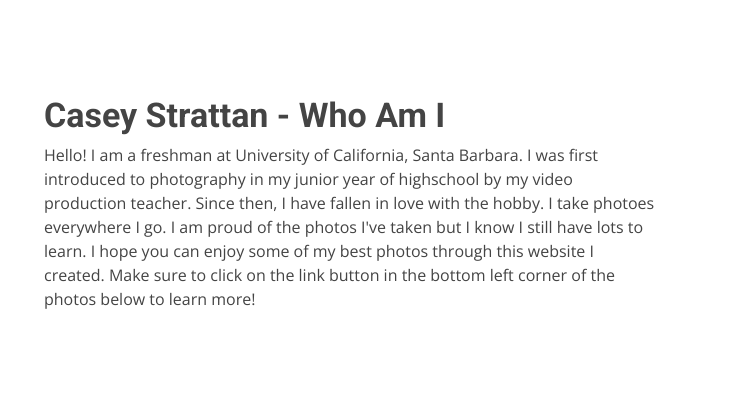
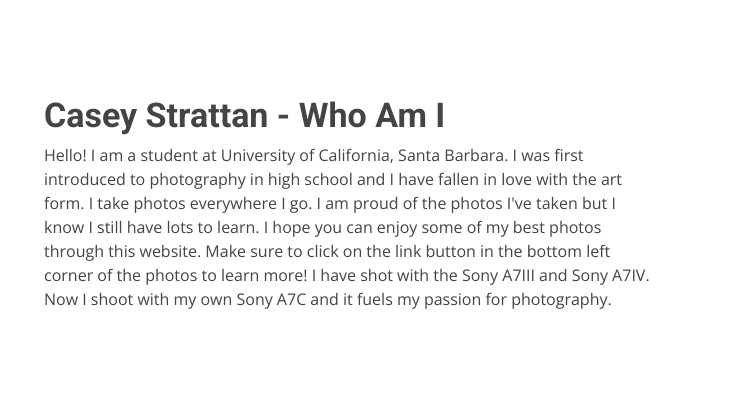
Before and after one commit to Cassse/strattanphotography, a plain HTML site: page index.html in a window 1280 px wide. Shown: the part 857-1262 px from the top of the page, 549-1280 px from the left. Drawn offline with nearby package versions, Linux system fonts and the light colour scheme; a script that the page names is missing.

Commit message:
Update index.html

```diff
--- a/index.html
+++ b/index.html
@@ -203,10 +203,9 @@
             <div class="content d-flex flex-column justify-content-center">
               <h3>Casey Strattan - Who Am I</h3>
               <p>
-                Hello! I am a freshman at University of California, Santa Barbara. I was first introduced to photography in my junior year of highschool
-                by my video production teacher. Since then, I have fallen in love with the hobby. I take photoes everywhere I go. I am proud of the photos
-                I've taken but I know I still have lots to learn. I hope you can enjoy some of my best photos through this website I created. Make sure to
-                click on the link button in the bottom left corner of the photos below to learn more!
+                Hello! I am a student at University of California, Santa Barbara. I was first introduced to photography in high school and I have fallen in love with the art form. I take photos everywhere I go. I am proud of the photos I've taken but I know I still have lots to learn. I hope you can enjoy some of my best photos through this website. Make sure to click on the link button in the bottom left corner of the photos to learn more!
+
+                I have shot with the Sony A7III and Sony A7IV. Now I shoot with my own Sony A7C and it fuels my passion for photography.
               </p>
               <!--
               <div class="row">
```
